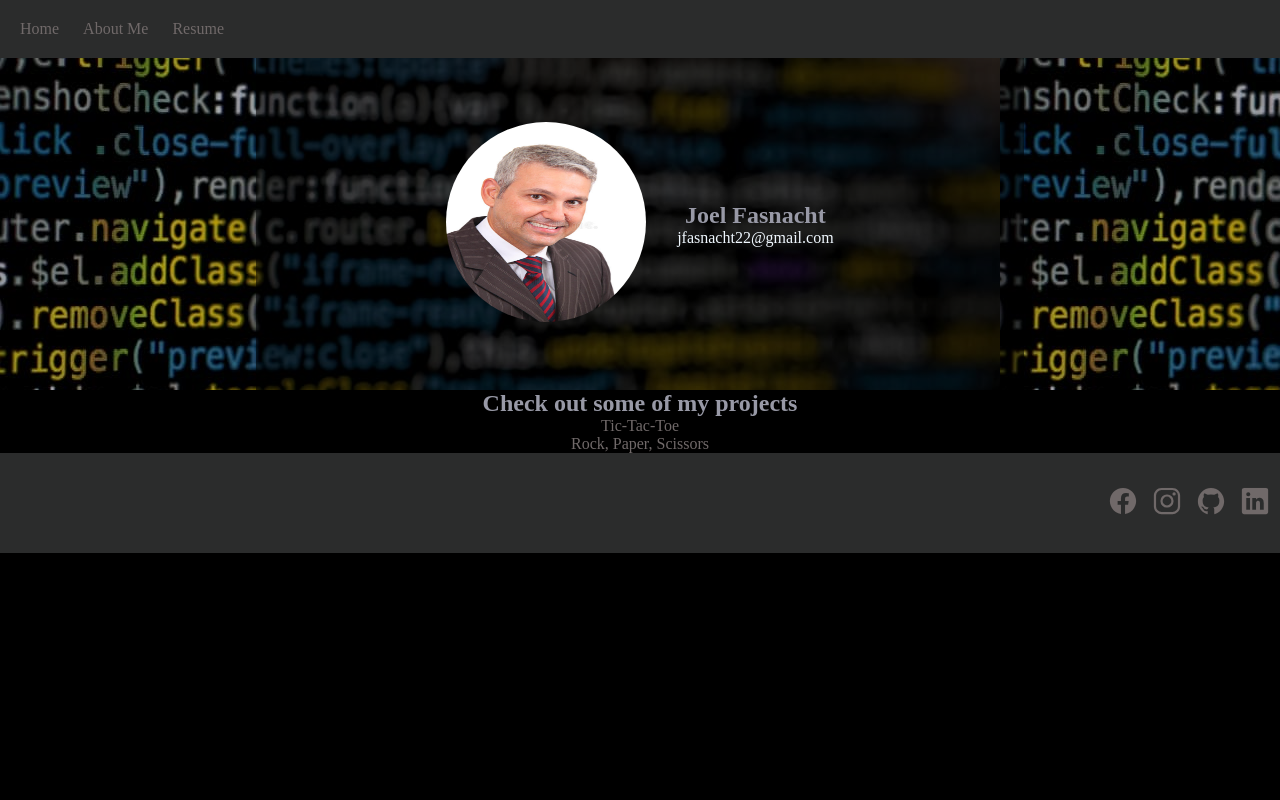
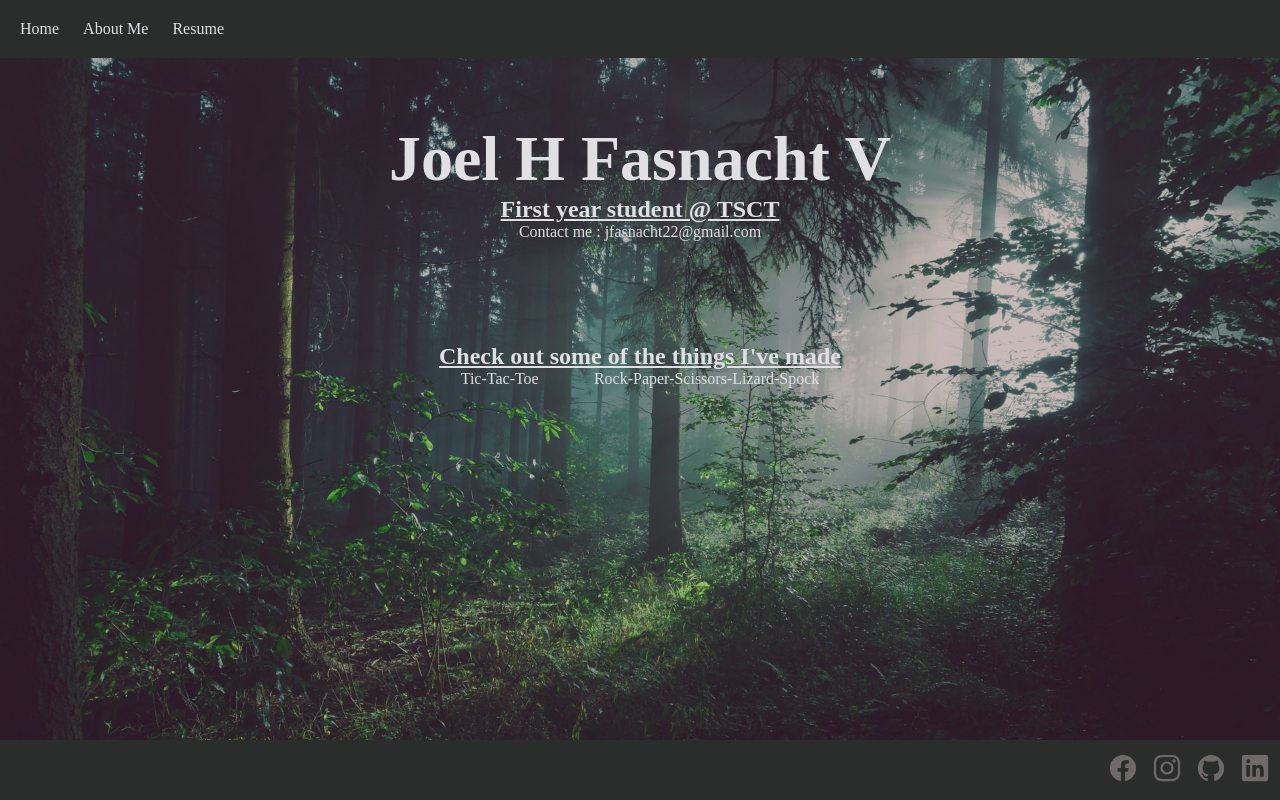
Before and after one commit to JoelFasnacht/Portfolio, a plain HTML site: page home.html in a window 1280 px wide. Drawn offline with nearby package versions, Linux system fonts and the light colour scheme.

Commit message:
finalaized version for grading

```diff
--- a/home.html
+++ b/home.html
@@ -1,69 +1,54 @@
 <!DOCTYPE html>
 <html>
     <head>
+        <title>
+            Joel H Fasnacht v
+        </title>
         <link rel="stylesheet" href="style.css">
         <script type="module" src="https://unpkg.com/ionicons@5.0.0/dist/ionicons/ionicons.esm.js"></script>
         <script nomodule="" src="https://unpkg.com/ionicons@5.0.0/dist/ionicons/ionicons.js"></script>
-        <title>Joel H Fasnacht V</title>
     </head>
     <body>
+
 
         <header>
             <div class="navbar">
                 <ul class="navbar-list">
                     <li>
-                        <a href="">Home</a>
+                        <a href="#">Home</a>
                     </li>
                     <li>
                         <a href="about-me.html">About Me</a>
                     </li>
                     <li>
-                        <a href="images/Joey's Resume.pdf">Resume</a>
+                        <a href="images/Joey's-Resume.pdf">Resume</a>
                     </li>
-
-
-
                 </ul>
             </div>
         </header>
 
-        <section class="section-home">
-            <div class="profile">
-                <div class="profile-container">
-                <img class="profile-picture" src="images/profile-pic.jpg" alt="">
-                </div>
 
-                <div class="profile-container">
-                    <h1>Joel Fasnacht</h1>
-                    <p>jfasnacht22@gmail.com</p>
-                </div>
-            </div>
+        <section id="me">
+            <h1>Joel H Fasnacht V</h1>
+            <h2>First year student @ TSCT</h2>
+            <p>Contact me : jfasnacht22@gmail.com</p>
         </section>
 
-        <section class="section-projects">
+        <section id="projects">
+            <h2>Check out some of the things I've made</h1>
+                <ul id="projects-list">
+                    <li>
+                        <a href="https://joelfasnacht.github.io/tic-tac-toe/">Tic-Tac-Toe</a>
+                    </li>
+                    <li>
+                        <a href="https://joelfasnacht.github.io/RPSLS/">Rock-Paper-Scissors-Lizard-Spock</a>
+                    </li>
+                </ul>
 
 
-            <div id="projects">
-                <div>
-                    <h1>Check out some of my projects</h1>
-                </div>
-
-                <div>
-
-                    <div class="project">
-                        <ul>
-                            <li><a href="https://joelfasnacht.github.io/tic-tac-toe/">Tic-Tac-Toe</a></li>
-                            <li><a href="#">Rock, Paper, Scissors</a></li>
+        </section>
 
 
-                        </ul>
-
-                    </div>
-
-                </div>
-
-            </div>
-        </section>
 
         <footer>
             <ul class="social-list">
@@ -84,5 +69,13 @@
         </footer>
 
 
+
+
+
+
+
+
+
+
     </body>
 </html>
--- a/style.css
+++ b/style.css
@@ -4,9 +4,9 @@
     padding: 0;
 }
 body{
-    background-color: black;
-    height: 100vh;
-
+   background-image: linear-gradient(rgba(0,0,0,0.2),rgba(0,0,0,0.2)), url(images/woods.jpg);
+    width: 100vw;
+    background-size: cover;
 }
 .section-home{
     background-image:linear-gradient(rgba(0,0,0,0.2),rgba(0,0,0,0.2)), url(images/background.jpg);
@@ -14,7 +14,7 @@ body{
 
 p{
     text-align: center;
-    color: aliceblue;
+    color:  #e0e0e4;
 }
 
 .about-me{
@@ -45,7 +45,7 @@ p{
 }
 a{
     text-decoration: none;
-    color: rgb(112, 105, 105);
+    color:  #e0e0e4;
 }
 a:hover{
     color: rgb(165, 158, 158);
@@ -57,48 +57,51 @@ a:hover{
     color: rgb(112, 105, 105);
 }
 .social-logo:hover{
-    color: rgb(165, 158, 158);
+    color: #e0e0e4 ;
 }
 
-h1{
-    color: #9899A6;
+h1, h2{
+    color: #e0e0e4;
     text-align: center;
 }
-.profile{
-    width: 60vw;
-    height: auto;
-    margin: 0 auto;
-    background-color: rgba(0,0,0,0.6);
-    display: flex;
-    justify-content: center;
-    align-items: center;
-    padding: 5% 0;
+h1{
+    font-size: 4rem;
+
 }
-.profile-container{
-    margin: 0 2%
-}
-
-.pic{
-    margin: 0 2%;
+h2{
+    text-decoration: underline;
 }
 
 footer{
     display: flex;
     width: 100vw;
-    height: 100px;
+    height: 60px;
     justify-content: flex-end;
     align-items: center;
+    position: absolute;
     background-color: rgb(43, 44, 44);
+    bottom: 0;
 
 }
+#me{
+    display: block;
+    text-align: center;
+    margin-top: 5%;
+}
+
 .profile-picture{
     border-radius: 50%;
     height: 200px;
     width: 200px;
 }
 
-.project{
+#projects{
     text-align: center;
+    margin-top: 8%;
+}
+#projects-list li{
+    display: inline-block;
+    margin: 0 2%
 }
 .about-me-photos{
     display: flex;
@@ -107,6 +110,13 @@ footer{
     margin: 0 auto;
 
 }
+
+#body {
+    background-image: linear-gradient(rgba(255, 255, 255, 0.9),(rgba(255, 255, 255, 0.9), url(images/woods.jpg)));
+    width: 100vw;
+    background-size: cover;
+}
+
 .photo-container{
     display: flex;
     width: 32.8%;
```
Also changed, not shown: about-me.html (+2 -18 lines), images/woods.jpg (added), 2 other files.
